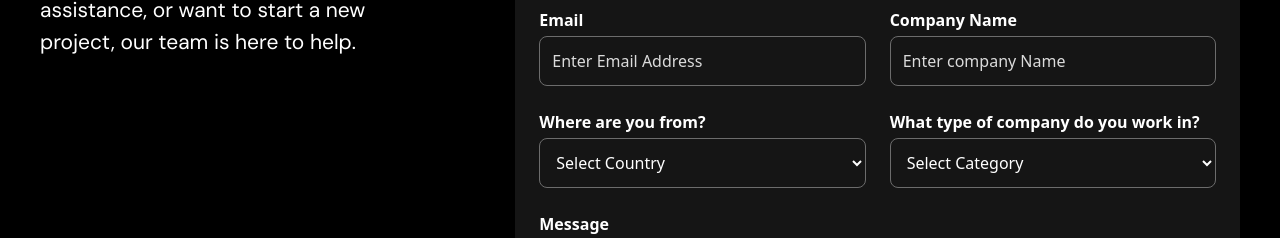
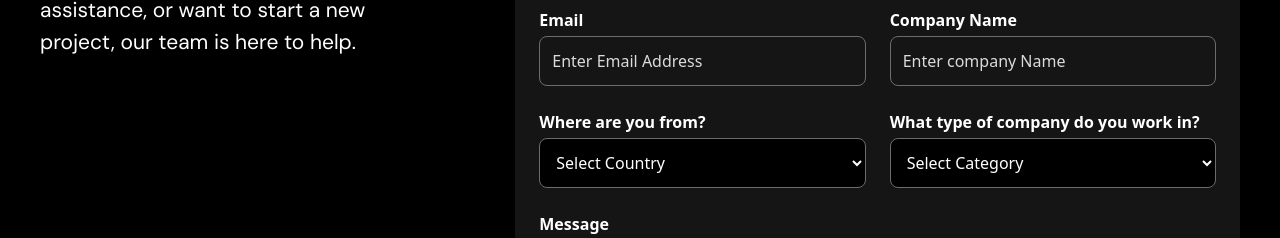
Before and after one commit to Asraaruddin/ConsultixsOfficial, a React (Vite) app: page /hire-talent in a window 1280 px wide. Shown: the part 1680-1918 px from the top of the page. Built offline with nearby package versions, Linux system fonts and the light colour scheme.

Commit message:
updated services

```diff
--- a/src/Components/Contact.jsx
+++ b/src/Components/Contact.jsx
@@ -97,7 +97,7 @@ const Contact = forwardRef((props, ref) => {
                 <select
                   value={formData.country}
                   onChange={(e) => handleInputChange('country', e.target.value)}
-                  className="w-full bg-transparent border border-[#6C6C6C] rounded-lg px-3 py-3 text-white placeholder-[#DBDBDB] focus:border-white focus:outline-none"
+                  className="w-full bg-black border border-[#6C6C6C] rounded-lg px-3 py-3 text-white placeholder-[#DBDBDB] focus:border-white focus:outline-none"
                 >
                   <option value="">Select Country</option>
                   <option value="us">United States</option>
@@ -114,7 +114,7 @@ const Contact = forwardRef((props, ref) => {
                 <select
                   value={formData.companyType}
                   onChange={(e) => handleInputChange('companyType', e.target.value)}
-                  className="w-full bg-transparent border border-[#6C6C6C] rounded-lg px-3 py-3 text-white placeholder-[#DBDBDB] focus:border-white focus:outline-none"
+                  className="w-full bg-black border border-[#6C6C6C] rounded-lg px-3 py-3 text-white placeholder-[#DBDBDB] focus:border-white focus:outline-none"
                 >
                   <option value="">Select Category</option>
                   <option value="startup">Startup</option>
```
